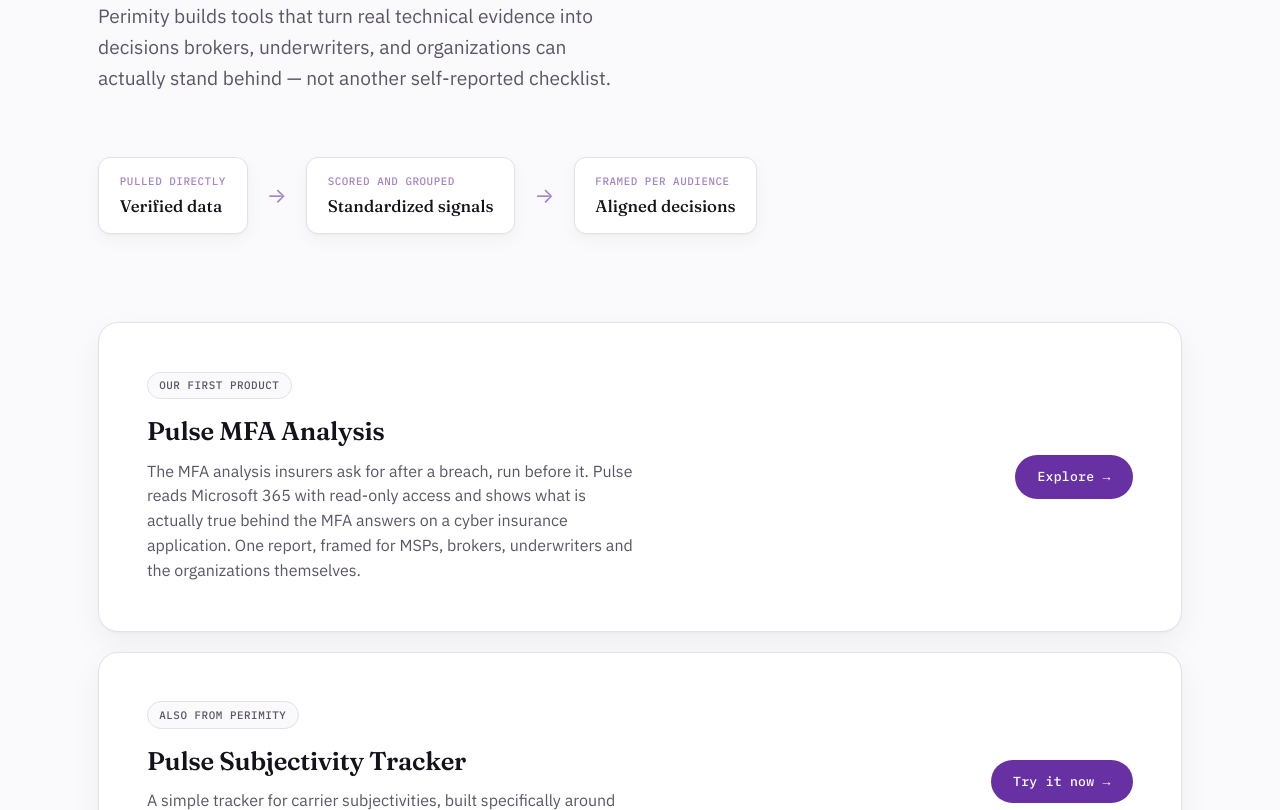
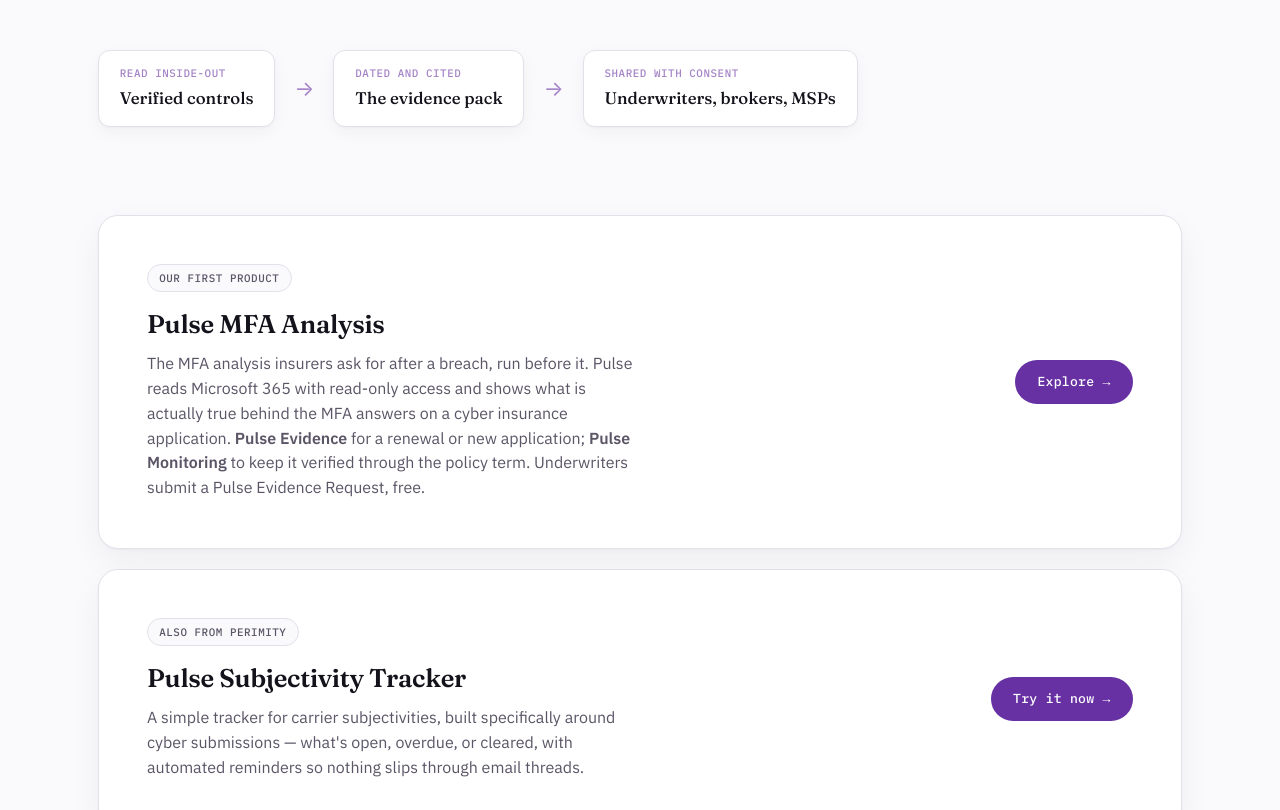
Before and after one commit to perimity/io, a plain HTML site: page index.html in a window 1280 px wide. Shown: the part 530-1340 px from the top of the page. Drawn offline with Linux system fonts and the light colour scheme.

Commit message:
Site copy: Pulse as the evidence layer, inside-out wording, plan names
Homepage: "The evidence layer for cyber insurance," Perimity builds Pulse,
outside-in vs inside-out, new flow chips, Pulse Evidence / Pulse Monitoring
and the free Pulse Evidence Request in the product card.
Pulse page: inside-out line in the hero, MSP "Renewal Readiness" with the
dated-record point, underwriter row names the Pulse Evidence Request, new
"Before bind, and after" plans section, footer tagline, and "tenant"
replaced with plain words across Pulse and Research pages.

Co-Authored-By: Claude Opus 5.5 <noreply@anthropic.com>
Claude-Session: https://claude.ai/code/session_013U4Po4xZ5Gjwnm4vez4pHP

```diff
--- a/index.html
+++ b/index.html
@@ -3,8 +3,8 @@
 <head>
 <meta charset="UTF-8">
 <meta name="viewport" content="width=device-width, initial-scale=1.0">
-<title>Perimity — Decision intelligence for the cyber insurance ecosystem</title>
-<meta name="description" content="Perimity builds decision intelligence products for the cyber insurance ecosystem. Our first product is Pulse.">
+<title>Perimity — Pulse, the evidence layer for cyber insurance</title>
+<meta name="description" content="Perimity builds Pulse, the evidence layer for cyber insurance: security controls read directly from the systems where they live, before and after bind.">
 <link rel="icon" type="image/svg+xml" href="assets/favicon.svg">
 <link rel="preconnect" href="https://fonts.googleapis.com">
 <link href="https://fonts.googleapis.com/css2?family=Fraunces:ital,opsz,wght@0,9..144,300;0,9..144,500;0,9..144,600;1,9..144,300&family=IBM+Plex+Sans:wght@400;500;600&family=IBM+Plex+Mono:wght@500;600&display=swap" rel="stylesheet">
@@ -396,26 +396,27 @@
 
   <section class="hero">
     <span class="eyebrow">Cyber insurance, decided on evidence</span>
-    <h1>Decision intelligence for the <em>cyber insurance</em> ecosystem.</h1>
+    <h1>The evidence layer for <em>cyber insurance</em>.</h1>
     <p class="hero-sub">
-      Perimity builds tools that turn real technical evidence into decisions brokers, underwriters,
-      and organizations can actually stand behind — not another self-reported checklist.
+      Perimity builds Pulse. Outside-in scans show the perimeter; Pulse shows the inside:
+      verified controls, read directly from the systems where they live. Evidence from the
+      system, not from someone who wants a &ldquo;Yes.&rdquo; Before and after bind.
     </p>
 
-    <div class="flow" aria-label="How Perimity works: verified data becomes standardized signals, framed for each decision">
+    <div class="flow" aria-label="How Pulse works: controls are read inside-out, dated as evidence, and shared with consent">
       <div class="flow-step">
-        <p>Pulled directly</p>
-        <p>Verified data</p>
+        <p>Read inside-out</p>
+        <p>Verified controls</p>
       </div>
       <span class="flow-arrow" aria-hidden="true">→</span>
       <div class="flow-step">
-        <p>Scored and grouped</p>
-        <p>Standardized signals</p>
+        <p>Dated and cited</p>
+        <p>The evidence pack</p>
       </div>
       <span class="flow-arrow" aria-hidden="true">→</span>
       <div class="flow-step">
-        <p>Framed per audience</p>
-        <p>Aligned decisions</p>
+        <p>Shared with consent</p>
+        <p>Underwriters, brokers, MSPs</p>
       </div>
     </div>
   </section>
@@ -428,8 +429,9 @@
         <p>
           The MFA analysis insurers ask for after a breach, run before it. Pulse reads
           Microsoft 365 with read-only access and shows what is actually true behind the MFA
-          answers on a cyber insurance application. One report, framed for MSPs, brokers,
-          underwriters and the organizations themselves.
+          answers on a cyber insurance application. <b>Pulse Evidence</b> for a renewal or new
+          application; <b>Pulse Monitoring</b> to keep it verified through the policy term.
+          Underwriters submit a Pulse Evidence Request, free.
         </p>
       </div>
       <a class="cta" href="pulse/mfa-analysis/">Explore →</a>
```
Also changed, not shown: pulse/mfa-analysis/index.html (+21 -6 lines), research/index.html (+2 -2 lines), research/lab/2026-11/index.html (+1 -1 lines), research/mfa-application-questions/index.html (+1 -1 lines).
